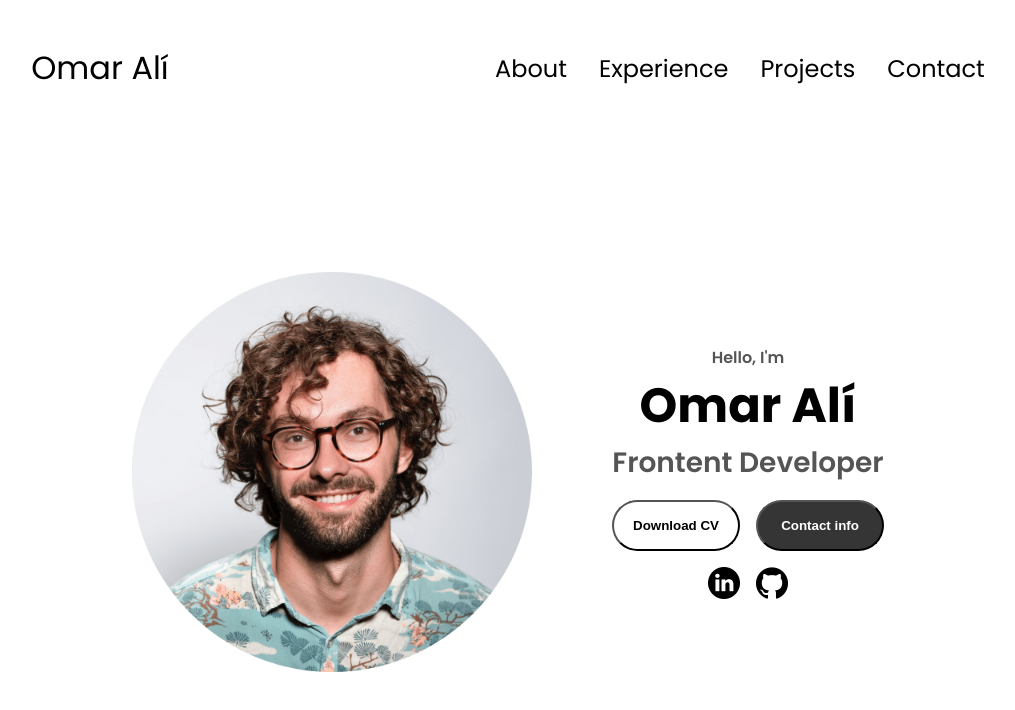
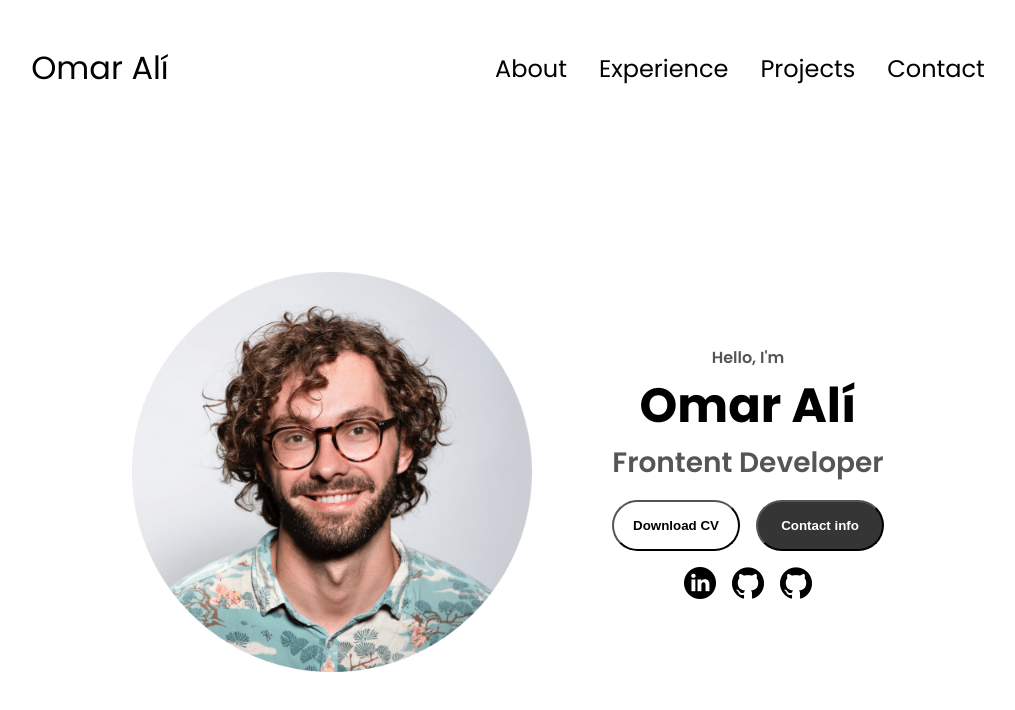
Before and after one commit to Ali-Code404/Portfolio-CSS-JavaScript, a plain HTML site: page index.html in a window 1280 px wide. Shown: the whole page, without its empty margins (132-1147 px from the left). Drawn offline with Linux system fonts and the light colour scheme.

Commit message:
Update index.html

```diff
--- a/index.html
+++ b/index.html
@@ -51,6 +51,7 @@
             <div id="socials-container">
                 <img src="./assets/linkedin.png" alt="My linkedin profile" class="icon" onclick="location.href='https://linkedin.com/'"/>
                 <img src="./assets/github.png" alt="My GitHub profile" class="icon" onclick="location.href='https://github.com/'"/>
+                <img src="./assets/github.png" alt="My GitHub profile" class="icon" onclick="location.href='https://github.com/'"/>
             </div>
         </div>
     </section>
```
